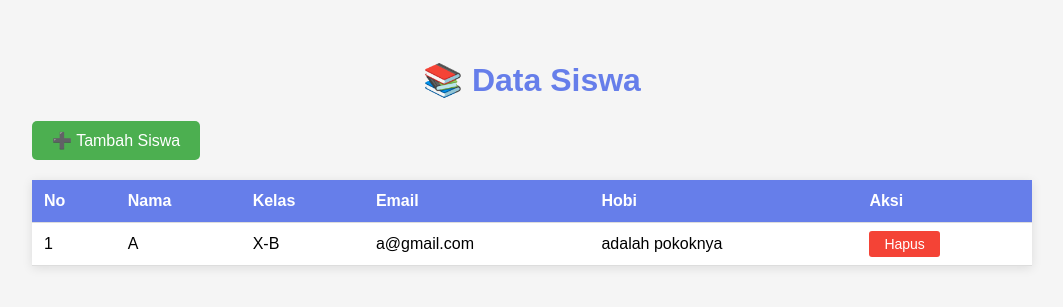
After one commit to matt1412-arky/materi_gonz, a Flask app: page /database in a window 1280 px wide. The commit adds this page. Shown: the top 307 px of the page, without its empty margins (108-1171 px from the left). Run offline with Flask 3, Linux system fonts and the light colour scheme; data comes from the database, SQL or seed files in the repository; both versions use the stored data as it was after the commit.

Commit message:
finale web development

```diff
--- a/kelas 11/Web Development/project_web/app.py
+++ b/kelas 11/Web Development/project_web/app.py
@@ -1,4 +1,5 @@
-from flask import Flask, render_template, request
+from flask import Flask, render_template, request, redirect, url_for
+import sqlite3
 
 app = Flask(__name__)
 
@@ -43,6 +44,72 @@ def submit():
                          kelas=kelas,
                          email=email,
                          hobi=hobi)
+# Fungsi untuk koneksi database
+def get_db():
+    conn = sqlite3.connect('C:/Users/Lenovo/OneDrive/Documents/materi_gonz/kelas 11/Web Development/project_web/static/db/siswa.db')
+    conn.row_factory = sqlite3.Row
+    return conn
+
+# Membuat tabel
+def init_db():
+    conn = get_db()
+    cursor = conn.cursor()
+    cursor.execute("""
+    CREATE TABLE IF NOT EXISTS siswa (
+        id INTEGER PRIMARY KEY AUTOINCREMENT,
+        nama TEXT NOT NULL,
+        kelas TEXT NOT NULL,
+        email TEXT,
+        hobi TEXT
+    )
+    """)
+    conn.commit()
+    conn.close()
+
+# Route halaman utama - tampilkan semua siswa
+@app.route('/database')
+def index():
+    conn = get_db()
+    cursor = conn.cursor()
+    cursor.execute("SELECT * FROM siswa ORDER BY nama")
+    siswa = cursor.fetchall()
+    conn.close()
+
+    return render_template('index_db.html', siswa=siswa)
+
+# Route form tambah siswa
+@app.route('/tambah', methods=['GET', 'POST'])
+def tambah():
+    if request.method == 'POST':
+        nama = request.form['nama']
+        kelas = request.form['kelas']
+        email = request.form['email']
+        hobi = request.form['hobi']
+
+        conn = get_db()
+        cursor = conn.cursor()
+        cursor.execute("""
+        INSERT INTO siswa (nama, kelas, email, hobi)
+        VALUES (?, ?, ?, ?)
+        """, (nama, kelas, email, hobi))
+        conn.commit()
+        conn.close()
+
+        return redirect(url_for('index'))
+
+    return render_template('form_tambah.html')
+
+# Route hapus siswa
+@app.route('/hapus/<int:id>')
+def hapus(id):
+    conn = get_db()
+    cursor = conn.cursor()
+    cursor.execute("DELETE FROM siswa WHERE id = ?", (id,))
+    conn.commit()
+    conn.close()
+
+    return redirect(url_for('index'))
 
 if __name__ == '__main__':
+    init_db()  # Buat tabel jika belum ada
     app.run(debug=True)
--- a/kelas 11/Web Development/project_web/templates/index.html
+++ b/kelas 11/Web Development/project_web/templates/index.html
@@ -15,7 +15,7 @@
       <nav>
         <a href="/">Home</a> | <a href="/about">About</a> |
         <a href="/contact">Contact</a> | <a href="/home">Passing Data</a> |
-        <a href="/form">Form Biodata</a>
+        <a href="/form">Form Biodata</a> | <a href="/database">Database</a>
       </nav>
     </header>
 
--- /dev/null
+++ b/kelas 11/Web Development/project_web/templates/index_db.html
@@ -0,0 +1,100 @@
+<!doctype html>
+<html>
+  <head>
+    <title>Data Siswa</title>
+    <style>
+      body {
+        font-family: Arial;
+        max-width: 1000px;
+        margin: 20px auto;
+        padding: 20px;
+        background: #f5f5f5;
+      }
+      h1 {
+        color: #667eea;
+        text-align: center;
+      }
+      .btn-tambah {
+        background: #4caf50;
+        color: white;
+        padding: 10px 20px;
+        text-decoration: none;
+        border-radius: 5px;
+        display: inline-block;
+        margin-bottom: 20px;
+      }
+      table {
+        width: 100%;
+        background: white;
+        border-collapse: collapse;
+        box-shadow: 0 2px 10px rgba(0, 0, 0, 0.1);
+      }
+      th,
+      td {
+        padding: 12px;
+        text-align: left;
+        border-bottom: 1px solid #ddd;
+      }
+      th {
+        background: #667eea;
+        color: white;
+      }
+      .btn-hapus {
+        background: #f44336;
+        color: white;
+        padding: 5px 15px;
+        text-decoration: none;
+        border-radius: 3px;
+        font-size: 14px;
+      }
+      .empty-message {
+        text-align: center;
+        padding: 50px;
+        color: #999;
+      }
+    </style>
+  </head>
+  <body>
+    <h1>📚 Data Siswa</h1>
+
+    <a href="/tambah" class="btn-tambah">➕ Tambah Siswa</a>
+
+    {% if siswa %}
+    <table>
+      <thead>
+        <tr>
+          <th>No</th>
+          <th>Nama</th>
+          <th>Kelas</th>
+          <th>Email</th>
+          <th>Hobi</th>
+          <th>Aksi</th>
+        </tr>
+      </thead>
+      <tbody>
+        {% for s in siswa %}
+        <tr>
+          <td>{{ loop.index }}</td>
+          <td>{{ s.nama }}</td>
+          <td>{{ s.kelas }}</td>
+          <td>{{ s.email }}</td>
+          <td>{{ s.hobi }}</td>
+          <td>
+            <a
+              href="/hapus/{{ s.id }}"
+              class="btn-hapus"
+              onclick="return confirm('Yakin ingin menghapus?');"
+              >Hapus</a
+            >
+          </td>
+        </tr>
+        {% endfor %}
+      </tbody>
+    </table>
+    {% else %}
+    <div class="empty-message">
+      <p>Belum ada data siswa. Silakan tambah data baru.</p>
+    </div>
+    {% endif %}
+  </body>
+</html>
```
Also changed, not shown: kelas 11/Web Development/project_web/templates/form_tambah.html (added, +70 -0 lines), kelas 11/Web Development/project_web/static/db/siswa.db (added).
